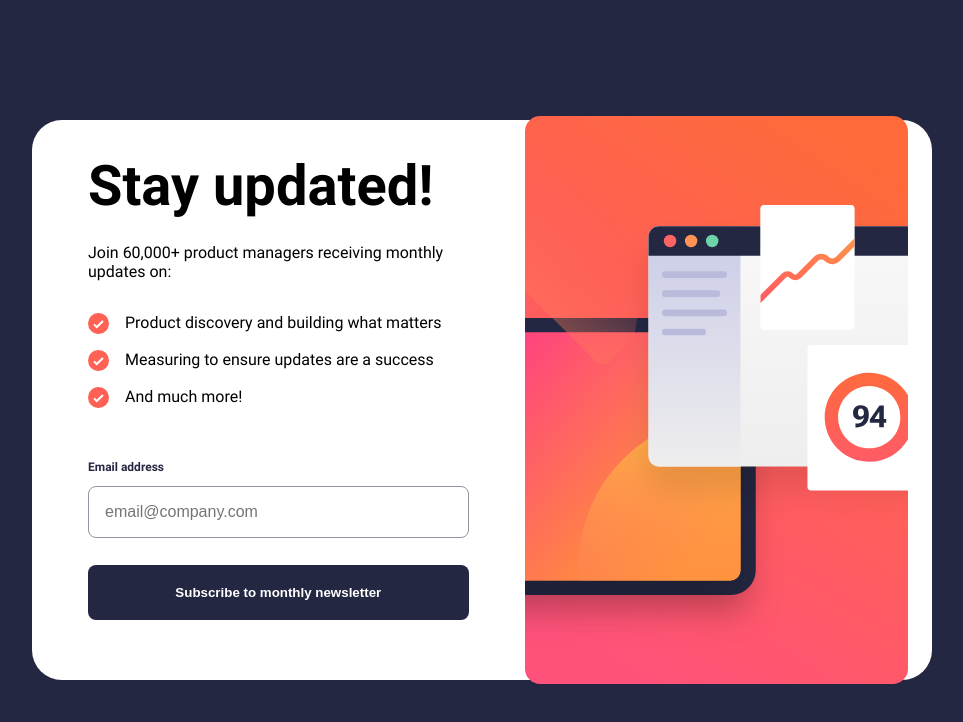
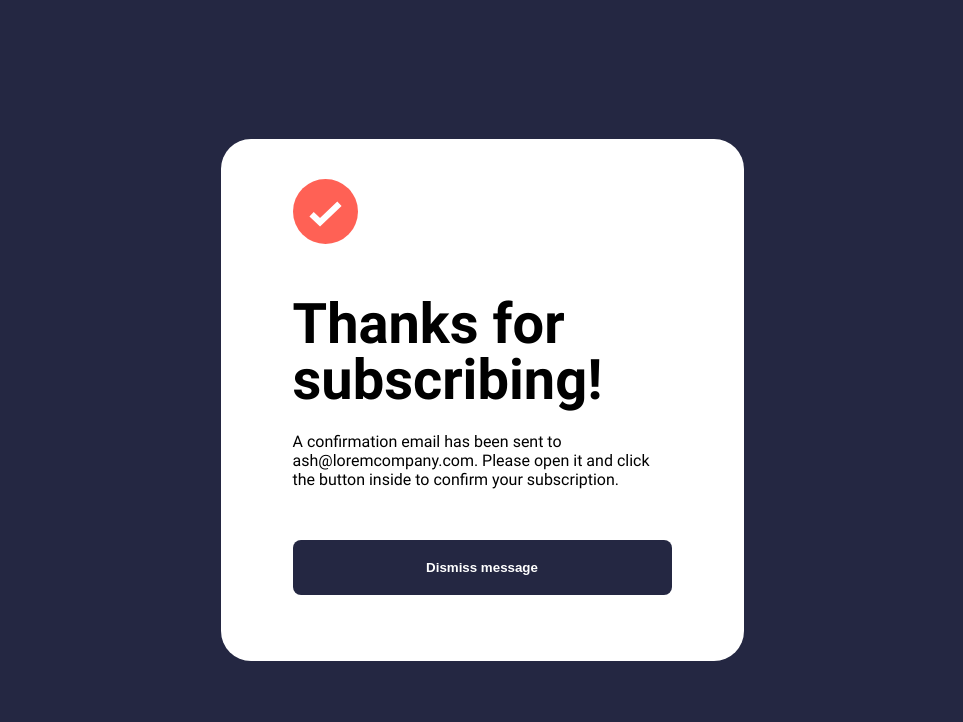
Before and after one commit to 987456987/newsletter-sign-up-react, a React (Vite) app: page / in a window 1280 px wide. Shown: the top 722 px of the page, without its empty margins (158-1121 px from the left). Built offline with nearby package versions, Linux system fonts and the light colour scheme.

Commit message:
SuccessComponent

```diff
--- a/src/App.css
+++ b/src/App.css
@@ -36,14 +36,7 @@
   background-color: var(--dark-slate-grey);
 }
 
-
-.container{
-  display: flex;
-  justify-content: center;
-  align-items: center;
-
-  margin: auto;
-
+.main {
   background-color: var(--white);
 
   max-height: 70vh;
@@ -51,6 +44,22 @@
 
   padding: 1.5em;
   border-radius: 30px;
+}
+
+
+.container{
+  display: flex;
+  justify-content: center;
+  align-items: center;
+
+  display: none;
+
+
+}
+
+.success-container{
+  max-width: 475px;
+  padding: 1em 3em;
 }
 
 .form-container{
@@ -75,6 +84,7 @@
 
 h1{
   font-size: 3.5rem;
+  line-height: 1em;
 }
 
 ul {
--- a/src/App.jsx
+++ b/src/App.jsx
@@ -1,60 +1,27 @@
 
 import './App.css'
-import iconList from './assets/images/icon-list.svg'
+import FormComponent from './FormComponent';
+import ListComponent from './ListComponent';
+import SuccessComponent from './SuccessComponent';
 import desktopImg from './assets/images/illustration-sign-up-desktop.svg'
 import mobileImg from './assets/images/illustration-sign-up-mobile.svg'
 
 export default function App() {
 
-
-
-  function handleSubmit(e) {
-    e.preventDefault();
-
-    const emailInput = document.getElementById("email");
-    const emailError = document.getElementById("error");
-
-    if (emailInput.validity.valid) {
-      emailInput.classList.remove('error-input')
-      emailError.classList.remove('error-text-display')
-      e.target.reset();
-    } else {
-      emailInput.classList.add('error-input')
-      emailError.classList.add('error-text-display')
-    }
-  }
-
   return (
     <div className='App'>
+      <div className='main'>
         <div className='container'>
           <img className='mobile-img' src={mobileImg}/>
           <div className='form-container'>
             <h1>Stay updated!</h1>
             <p style={{ padding: '1.5em 0' }}>Join 60,000+ product managers receiving monthly updates on:</p>
-          <ul>
-            <li>
-              <img src={ iconList } alt="check mark" />
-              <p>Product discovery and building what matters</p>
-            </li>
-            <li>
-              <img src={ iconList } alt="check mark" />
-              <p>Measuring to ensure updates are a success</p>
-            </li>
-            <li>
-              <img src={ iconList } alt="check mark" />
-              <p>And much more!</p>
-            </li>
-          </ul>
-          <form onSubmit={handleSubmit} id='form' noValidate>
-            <div className='input-labels'>
-              <label htmlFor="email">Email address</label>
-              <label id='error' className='error-text'>Valid email required</label>
-            </div>
-            <input type='email' id='email' placeholder='email@company.com'/>
-            <button>Subscribe to monthly newsletter</button>
-          </form>
+            <ListComponent />
+            <FormComponent />
           </div>
           <img className='desktop-img' src={ desktopImg } alt=''/>
+        </div>
+        <SuccessComponent />
       </div>
     </div>
   )
--- /dev/null
+++ b/src/FormComponent.jsx
@@ -0,0 +1,29 @@
+export default function FormComponent() {
+
+    function handleSubmit(e) {
+        e.preventDefault();
+
+        const emailInput = document.getElementById("email");
+        const emailError = document.getElementById("error");
+
+        if (emailInput.validity.valid) {
+          emailInput.classList.remove('error-input')
+          emailError.classList.remove('error-text-display')
+          e.target.reset();
+        } else {
+          emailInput.classList.add('error-input')
+          emailError.classList.add('error-text-display')
+        }
+      }
+
+    return (
+        <form onSubmit={handleSubmit} id='form' noValidate>
+            <div className='input-labels'>
+              <label htmlFor="email">Email address</label>
+              <label id='error' className='error-text'>Valid email required</label>
+            </div>
+            <input type='email' id='email' placeholder='email@company.com'/>
+            <button>Subscribe to monthly newsletter</button>
+        </form>
+    )
+}
--- /dev/null
+++ b/src/ListComponent.jsx
@@ -0,0 +1,20 @@
+import iconList from './assets/images/icon-list.svg'
+
+export default function ListComponent() {
+    return (
+        <ul>
+            <li>
+              <img src={ iconList } alt="check mark" />
+              <p>Product discovery and building what matters</p>
+            </li>
+            <li>
+              <img src={ iconList } alt="check mark" />
+              <p>Measuring to ensure updates are a success</p>
+            </li>
+            <li>
+              <img src={ iconList } alt="check mark" />
+              <p>And much more!</p>
+            </li>
+        </ul>
+    )
+}
--- /dev/null
+++ b/src/SuccessComponent.jsx
@@ -0,0 +1,15 @@
+import iconList from './assets/images/icon-list.svg'
+
+export default function SuccessComponent() {
+     return (
+        <div className='success-container'>
+            <img src={iconList} width={'65px'} style={{marginBottom: '3em'}}/>
+            <h1>Thanks for subscribing!</h1>
+            <p style={{ padding: '1.5em 0' }}>
+                A confirmation email has been sent to ash@loremcompany.com.
+                Please open it and click the button inside to confirm your subscription.
+            </p>
+            <button>Dismiss message</button>
+      </div>
+     )
+}
```
Lines whose indentation alone changed are shown as unchanged.
